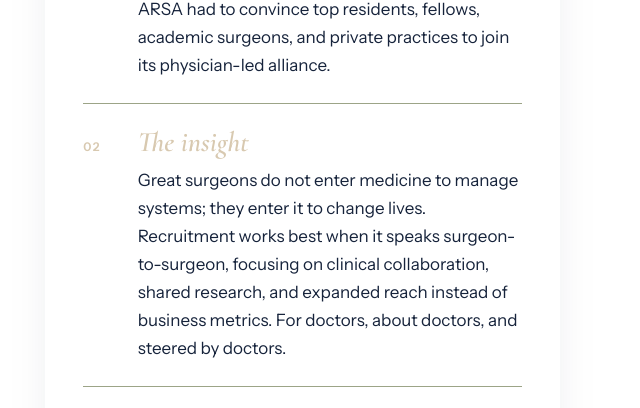
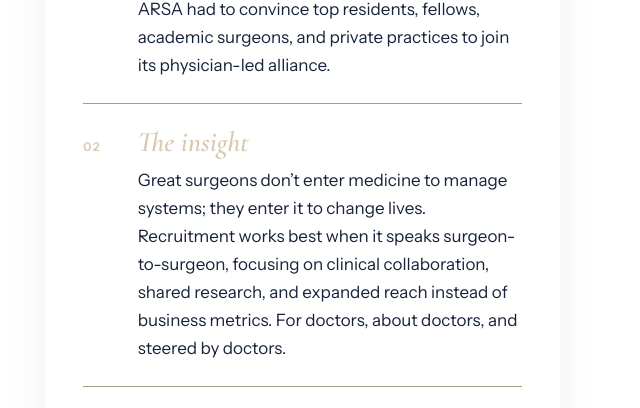
Before and after one commit to oliviaralonso/oliviaralonso.github.io, a plain HTML site: page index.html in a window 1280 px wide. Shown: the part 2844-3252 px from the top of the page, 640-1280 px from the left. Drawn offline with nearby package versions, Linux system fonts and the light colour scheme.

Commit message:
Add files via upload

```diff
--- a/index.html
+++ b/index.html
@@ -130,6 +130,7 @@
 .group:first-child{margin-top:0}
 .group .wrap{display:flex;align-items:baseline;justify-content:space-between;gap:1rem;padding-block:1.6rem}
 .group h2{font-size:var(--fs-h2)}
+@media(max-width:600px){.group h2 .ln{display:block}}
 .group .eyebrow{color:var(--steel)}
 .work{padding-top:clamp(3rem,6vw,4.5rem)}
 .work:last-child{padding-bottom:clamp(5rem,9vw,7rem)}
@@ -399,7 +400,7 @@
   lead:"Advanced Reconstructive Surgery Alliance (ARSA) unites leading reconstructive surgeons and practices in one national network to expand access to complex, specialized care. As Brand Strategist, I led the recruitment marketing that attracts the surgeons and practices needed to scale the alliance.",
   role:[["My role", "Brand strategy and recruitment marketing across decks, digital, print, and events; post-onboarding practice marketing support; internal communications"], ["Timeline", "2023 – present"]],
   challenge:"Advanced reconstructive surgery is out of reach for too many patients because the expertise is concentrated in too few places. To scale this care, ARSA had to convince top residents, fellows, academic surgeons, and private practices to join its physician-led alliance.",
-  insight:"Great surgeons do not enter medicine to manage systems; they enter it to change lives. Recruitment works best when it speaks surgeon-to-surgeon, focusing on clinical collaboration, shared research, and expanded reach instead of business metrics. For doctors, about doctors, and steered by doctors.",
+  insight:"Great surgeons don’t enter medicine to manage systems; they enter it to change lives. Recruitment works best when it speaks surgeon-to-surgeon, focusing on clinical collaboration, shared research, and expanded reach instead of business metrics. For doctors, about doctors, and steered by doctors.",
   did:["Led recruitment marketing strategy for every audience, from residents to established practices.", "Turned the ARSA story into pitch decks, digital campaigns, and print collateral.", "Grew the annual Summit, ARSA’s flagship recruiting event, with hands-on cadaver labs and scientific symposia for national and international physicians.", "Led marketing for external recruitment events nationwide.", "Advised onboarded practices on marketing strategy and agency management.", "Managed the internal intranet for more than 1,000 employees across the network."],
   results:[["81", "physicians joined since 2023"], ["15", "recruitment events led since 2023"], ["8", "practices joined since 2023"], ["2.5x", "Summit attendance multiplied since 2023 (130 to 320)"]],
   work:[
@@ -424,7 +425,7 @@
   challenge:"RPSC’s med spa operated under multiple, fragmented names, with no unified identity to anchor its market position or elevate the client experience.",
   insight:"Market research revealed room for an independent luxury lifestyle brand: feminine, aspirational, and distinct from the surgical practice, while still drawing on its clinical reputation.",
   did:["Developed three creative directions, each with its own visual identity, manifesto, hero messaging, and positioning.", "Established Regionelle Med Spa as the practice’s feminine sister brand.", "Directed agency partners on the website and the CRM tools for exclusive patient events.", "Managed the cross-functional rollout, including an upcoming space expansion and targeted paid media."],
-  results:[["3", "creative directions delivered"], ["1", "sister brand landed"], ["Live", "website and CRM event campaigns launched"], ["New", "physical space and digital infrastructure built for scale"]],
+  results:[["3", "creative directions delivered"], ["1", "sister brand landed and trademarked"], ["Live", "website and CRM event campaigns launched"], ["New", "physical space and digital infrastructure built for scale"]],
   work:[
     {pages:["regionelle-creative-direction-pitch-deck-1.jpg","regionelle-creative-direction-pitch-deck-2.jpg","regionelle-creative-direction-pitch-deck-3.jpg","regionelle-creative-direction-pitch-deck-4.jpg"], label:"Creative direction pitch deck", alt:"Medical spa rebrand deck: an overview of the three creative directions, then the Regional Refined, Retreat by Regional, and Regionelle Med Spa logos"},
     {src:"regionelle-logo-and-color-palette.jpg", label:"Logo and color palette", alt:"Regionelle Med Spa logo on deep teal with the tagline The art of becoming and a four-color palette: gold, deep teal, evergreen, and ivory"},
@@ -437,10 +438,10 @@
   card:"Brand launch and awareness marketing for a new, coordinated breast care center in New Jersey.",
   title:"Launching one coordinated home for breast care",
   lead:"The Breast Center of New Jersey (BCNJ) brings the full spectrum of breast care—from genetic testing, screening, and cancer surgery to advanced reconstruction and post-cancer treatment conditions—together in one network. As Account Executive, I led the brand launch and multi-channel campaign that established BCNJ as the Garden State’s premier destination for breast care.",
-  role:[["My role", "Brand identity and naming; agency direction for website development; omni-channel launch marketing including billboards, digital advertising, print collateral, employee apparel, statewide event activations, and patient education booklet copy"], ["Timeline", "2024 – 2025"]],
+  role:[["My role", "Brand identity and naming; agency direction for website development; omni-channel launch marketing including billboards, digital advertising, patient education booklet copy, print collateral, employee apparel, and statewide event activations"], ["Timeline", "2024 – 2025"]],
   challenge:"Patients navigating breast care in New Jersey often faced administrative fragmentation, bouncing between separate providers for diagnosis, treatment, reconstruction, and follow-up care. BCNJ needed a clear identity and market presence to establish authority, ensure continuity of care under one roof, and build immediate trust with patients.",
   insight:"Partner practices Premier Surgical Network and The Institute for Advanced Reconstruction already offered everything from screening and cancer removal to complex microsurgery and lymphedema care, but patients didn’t know it was all in one place. Uniting these specialists under one brand let us tell a clear story: one destination where patients stay with the same trusted team from diagnosis through full recovery.",
-  did:["Collaborated on brainstorming, naming, and visual identity to position BCNJ as a unified destination for breast health.", "Directed agency partners on the website and targeted digital assets.", "Designed and coordinated a North Jersey billboard campaign, magazine ads, and print collateral.", "Launched the brand at 37 statewide events in 2024 and 2025, from Ocean City to MetLife Stadium.", "Wrote a 60-page patient education booklet and produced event swag, pull-up banners, and team apparel."],
+  did:["Collaborated on brainstorming, naming, and visual identity to position BCNJ as a unified destination for breast health.", "Directed agency partners on the website and targeted digital assets.", "Launched the brand at 37 statewide events in 2024 and 2025, from Ocean City to MetLife Stadium.", "Designed and coordinated a North Jersey billboard campaign, magazine ads, and print collateral.", "Wrote a 60-page patient education booklet and produced event swag, pull-up banners, and team apparel."],
   results:[["360°", "omni-channel rollout delivered across digital, print, and events"], ["60", "page patient education booklet written"], ["37", "launch events executed across New Jersey"], ["1", "North Jersey billboard campaign launched"]],
   work:[
     {src:"bcnj-launch-website.jpg", label:"Launch website", alt:"The Breast Center of New Jersey website homepage, The Area’s Most Comprehensive Breast Cancer Treatment Program"},
@@ -448,7 +449,7 @@
     {src:"bcnj-magazine-ad.jpg", label:"Magazine ad", alt:"Breast Center of New Jersey magazine ad, Leading Experts in Comprehensive Breast Cancer Care"},
     {src:"bcnj-services-rack-card.jpg", label:"Services rack card", alt:"Breast Center of New Jersey rack card, The Area’s Most Comprehensive Breast Cancer Treatment Program"},
     {src:"bcnj-self-exam-shower-hanger.jpg", pos:"center 38%", label:"Self-exam shower hanger", alt:"Breast Center of New Jersey shower hanger, Early Detection Is Key"},
-    {todo:true, label:"Community event booth"},
+    {pages:["bcnj-community-event-booth-1.jpg","bcnj-community-event-booth-2.jpg"], label:"Community event booth", alt:"The Breast Center of New Jersey booth at a breast cancer awareness walk, and visitors at the booth"},
     {pages:["bcnj-patient-education-booklet-1.jpg","bcnj-patient-education-booklet-2.jpg","bcnj-patient-education-booklet-3.jpg","bcnj-patient-education-booklet-4.jpg"], label:"Patient education booklet (copywriting)", alt:"Pages from the Breast Center of New Jersey 60-page patient education booklet: welcome letter, the patient journey, genetic testing, and improving life after treatment"}
   ]}
 ];
@@ -492,7 +493,7 @@
     <p class="sum">${esc(c.card)}</p><p class="tags">${esc(c.tags)}</p>
     <a class="go" href="#${c.id}">Read the case study ${arrow}</a></div>`);
   const slides=c.work.map(i=>`<figure class="slide">${frame({...i,whole:false},i.label||c.name)}${i.label?`<figcaption>${esc(i.label)}</figcaption>`:""}</figure>`).join("");
-  main.insertAdjacentHTML("beforeend",`<div class="group lines" id="${c.id}"><div class="wrap"><h2>${esc(c.name)}</h2><span class="eyebrow">Case study ${n}</span></div></div>
+  main.insertAdjacentHTML("beforeend",`<div class="group lines" id="${c.id}"><div class="wrap"><h2>${c.name.length>25?c.short.map(l=>`<span class="ln">${esc(l)}</span>`).join(" "):esc(c.name)}</h2><span class="eyebrow">Case study ${n}</span></div></div>
   <article class="case wrap" aria-labelledby="${c.id}-t">
     <div class="case-top">
       <div class="case-left reveal">
```
Also changed, not shown: bcnj-community-event-booth-1.jpg (added), bcnj-community-event-booth-2.jpg (added), 1 other file.
